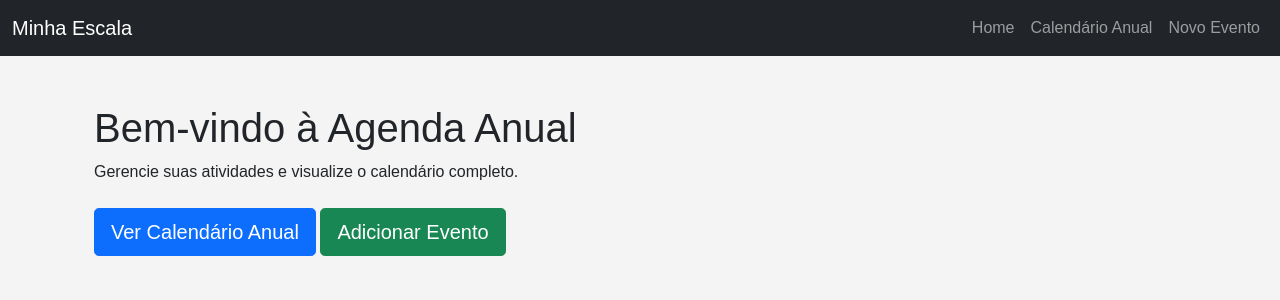
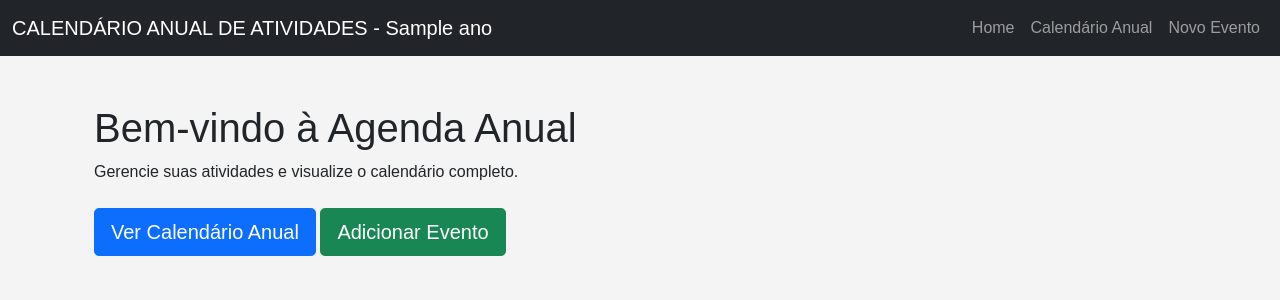
Before and after one commit to RibDevops/agenda_anual, a Django app: template templates/agenda/home.html in a window 1280 px wide. Shown: the top 300 px of the page. Run offline with Django 5.2, Linux system fonts and the light colour scheme; the template is opened without the code that fills it: most values are stand-ins (such as "Sample title", 1, 10 or a date in 2020).

Commit message:
Update yearly calendar title and navigation bar
Modify base template title and navbar brand to dynamically display the current year's activity calendar.

Replit-Commit-Author: Agent
Replit-Commit-Session-Id: 22888b92-843f-46d5-8964-6568116f886b
Replit-Commit-Checkpoint-Type: full_checkpoint
Replit-Commit-Event-Id: 2b4fd629-927c-41db-9383-e52d80dcfeb2
Replit-Commit-Screenshot-Url: https://storage.googleapis.com/screenshot-production-us-central1/8b811fc4-8193-4e8b-8dc6-cbeb5fefd23b/22888b92-843f-46d5-8964-6568116f886b/KpHkQuG
Replit-Helium-Checkpoint-Created: true

```diff
--- a/templates/agenda/anual.html
+++ b/templates/agenda/anual.html
@@ -2,9 +2,7 @@
 {% load agenda_filters %}
 
 {% block content %}
-<div class="calendario-header">
-    CALENDÁRIO ANUAL DE ATIVIDADES - {{ ano }}
-</div>
+
 
 <div class="calendario-wrapper-95">
     <div class="calendario-anual-horizontal">
--- a/templates/base.html
+++ b/templates/base.html
@@ -13,7 +13,7 @@
     <link rel="shortcut icon" href="{% static 'img/meuplantao.png' %}" type="image/png">
     <link rel="stylesheet" type="text/css" href="{% static 'agenda.css' %}">
 
-    <title>{% block title %}{% endblock %} | Minha Escala</title>
+    <title>{% block title %}{% endblock %} |  CALENDÁRIO ANUAL DE ATIVIDADES - {{ ano }}</title>
 </head>
 <body>
     <!-- Navbar -->
--- a/templates/navbar.html
+++ b/templates/navbar.html
@@ -1,6 +1,6 @@
 <nav class="navbar navbar-expand-lg navbar-dark bg-dark">
     <div class="container-fluid">
-        <a class="navbar-brand" href="{% url 'agenda:home' %}">Minha Escala</a>
+        <a class="navbar-brand" href="{% url 'agenda:home' %}"> CALENDÁRIO ANUAL DE ATIVIDADES - {{ ano }}</a>
         <button class="navbar-toggler" type="button" data-bs-toggle="collapse" data-bs-target="#navbarNav">
             <span class="navbar-toggler-icon"></span>
         </button>
```
